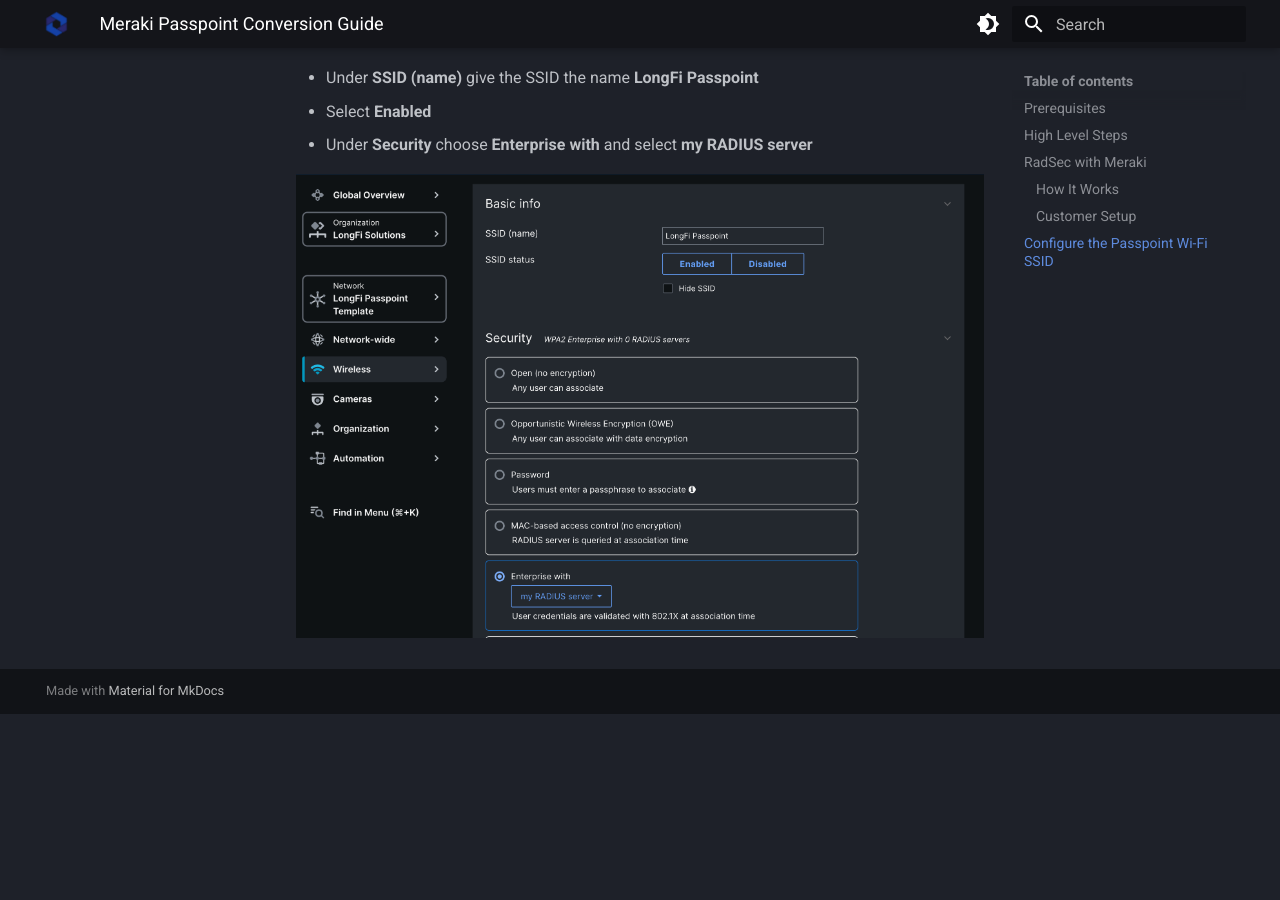
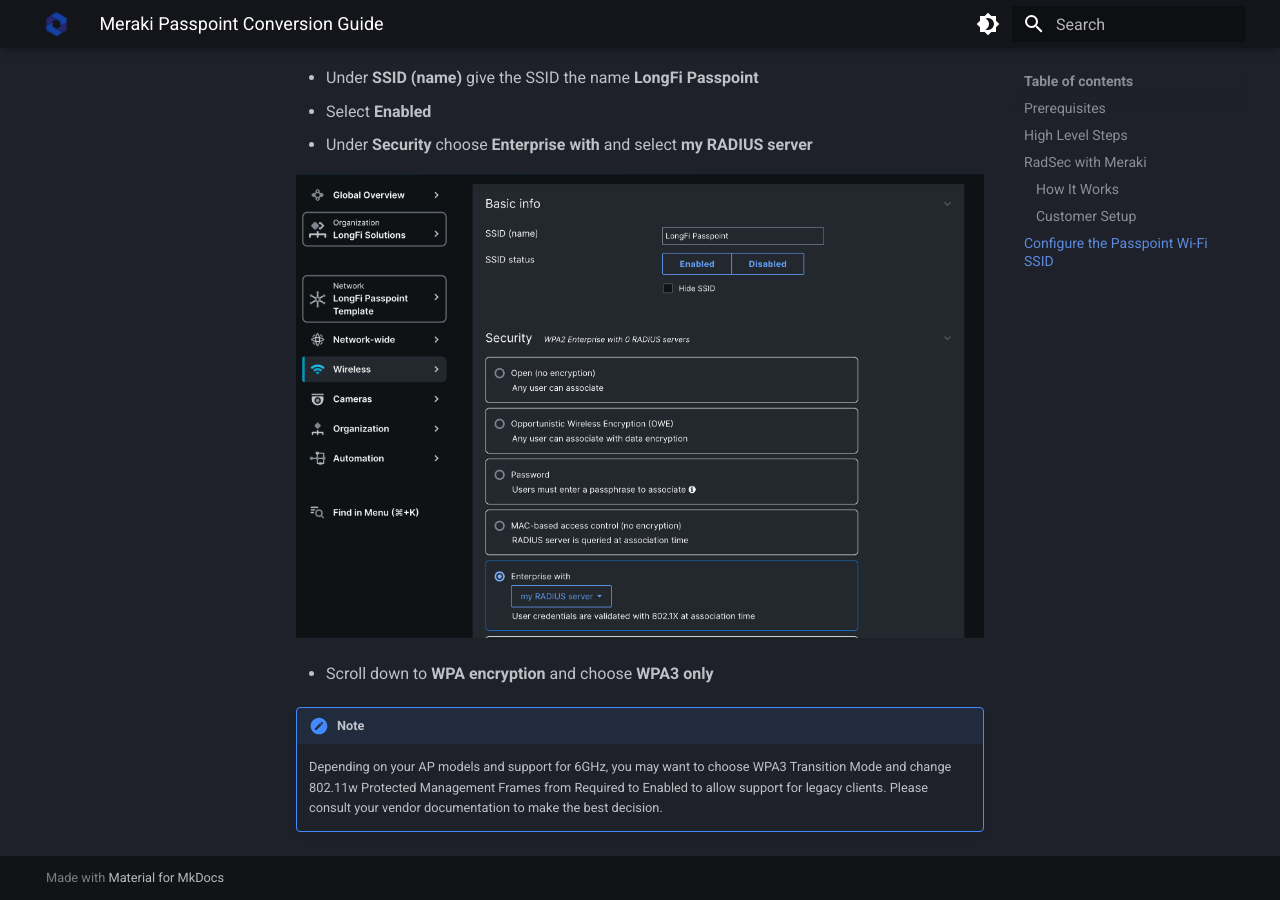
Before and after one commit to LongFi-Solutions/longfi-solutions.github.io, an MkDocs documentation site: the page built from docs/deployment/meraki.md, in a window 1280 px wide and 900 px high, scrolled down 3297 px. Built offline with MkDocs 1.6.1 and Material for MkDocs 9.7.7, drawn with Linux system fonts in a browser that asks for light colours; before the commit the page ends 4011 px from its top, so only the background shows below that.

Commit message:
Update Deployment Guides “meraki”

```diff
--- a/docs/deployment/meraki.md
+++ b/docs/deployment/meraki.md
@@ -95,3 +95,8 @@ Please allow 2-3 days for us to upload your Meraki CA certificates to the LongFi
 - Under **Security** choose **Enterprise with** and select **my RADIUS server**
 
 ![](/assets/images/Meraki-2-create-SSID-2.png)
+
+- Scroll down to **WPA encryption** and choose **WPA3 only**
+
+!!! note
+    Depending on your AP models and support for 6GHz, you may want to choose WPA3 Transition Mode and change 802.11w Protected Management Frames from Required to Enabled  to allow support for legacy clients.  Please consult your vendor documentation to make the best decision.
```
